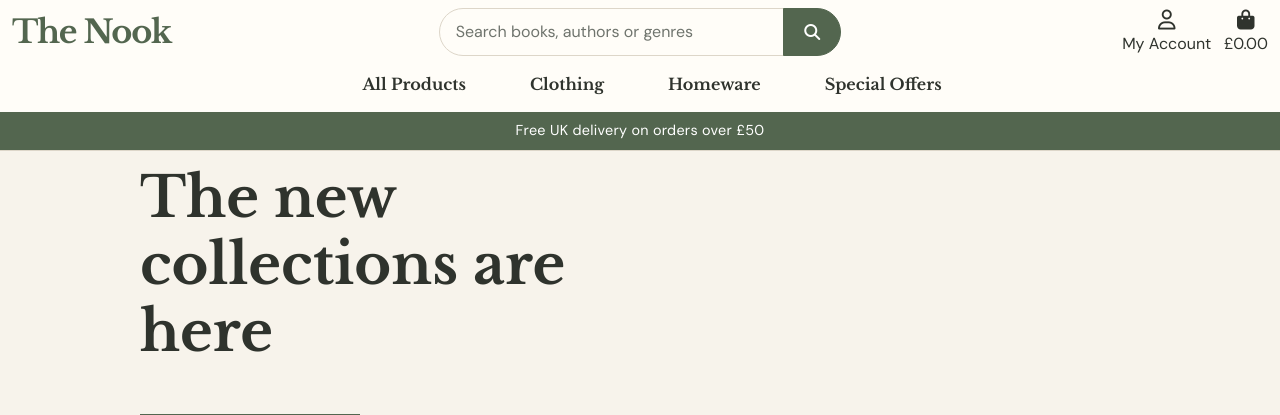
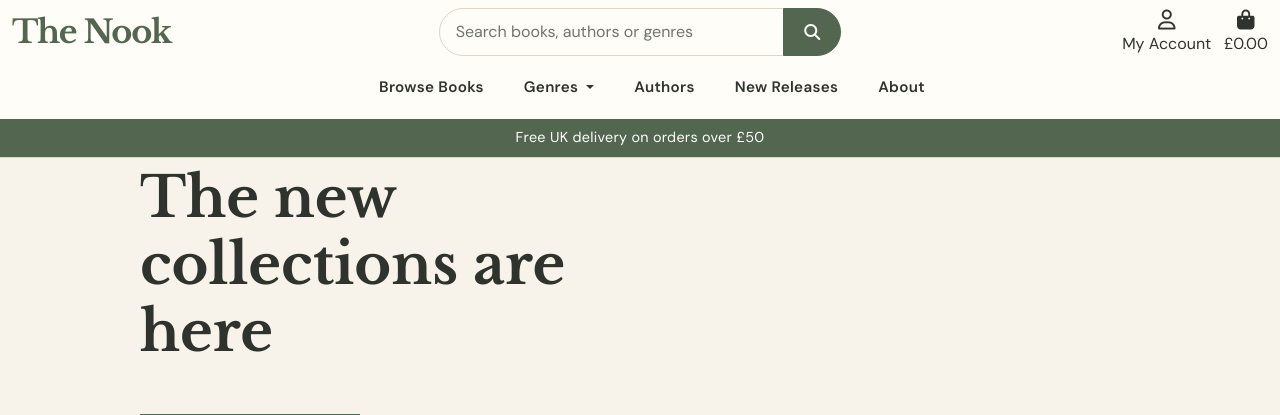
Before and after one commit to gibba42/project_5_the_nook, a Django app: page / in a window 1280 px wide. Shown: the top 415 px of the page. Run offline with Django 5.2, Linux system fonts and the light colour scheme; some libraries are stand-ins or nearby versions.

Commit message:
Updated the nav bar to match the bookstore model.

```diff
--- a/static/css/base.css
+++ b/static/css/base.css
@@ -160,6 +160,49 @@ header {
     box-shadow: 0 0 0 0.2rem rgba(124, 143, 118, 0.15);
 }
 
+/* ------------------------------------------------ Nook main navigation */
+
+.nook-main-nav {
+    gap: 1.5rem;
+}
+
+.nook-main-nav .nav-link {
+    color: var(--nook-ink);
+    font-size: 0.95rem;
+    font-weight: 600;
+    letter-spacing: 0.02em;
+    padding: 0.75rem 0.5rem;
+    position: relative;
+}
+
+.nook-main-nav .nav-link:hover,
+.nook-main-nav .nav-link:focus {
+    color: var(--nook-sage-dark);
+}
+
+.nook-main-nav .nav-link::after {
+    transition: border-color 0.2s ease;
+}
+
+@media (min-width: 992px) {
+
+    .nook-main-nav > .nav-item > .nav-link::before {
+        background-color: var(--nook-sage);
+        bottom: 0.35rem;
+        content: "";
+        height: 2px;
+        left: 50%;
+        position: absolute;
+        transform: translateX(-50%);
+        transition: width 0.2s ease;
+        width: 0;
+    }
+
+    .nook-main-nav > .nav-item > .nav-link:hover::before,
+    .nook-main-nav > .nav-item > .nav-link:focus::before {
+        width: calc(100% - 1rem);
+    }
+}
 
 /* ------------------------------------------------ Dropdowns */
 
--- a/templates/includes/main-nav.html
+++ b/templates/includes/main-nav.html
@@ -1,179 +1,106 @@
 <div class="collapse navbar-collapse" id="main-nav">
 
-    <ul class="navbar-nav w-auto mx-auto">
+    <ul class="navbar-nav w-auto mx-auto nook-main-nav">
 
+        <!-- Browse Books -->
+        <li class="nav-item">
+            <a
+                class="nav-link"
+                href="{% url 'products' %}">
+                Browse Books
+            </a>
+        </li>
+
+        <!-- Genres -->
         <li class="nav-item dropdown">
 
             <a
-                class="logo-font fw-bold nav-link text-black me-5"
+                class="nav-link dropdown-toggle"
                 href="#"
-                id="all-products-link"
+                id="genres-link"
+                role="button"
                 data-bs-toggle="dropdown"
                 aria-expanded="false">
-
-                All Products
-
+                Genres
             </a>
 
-            <div
-                class="dropdown-menu border-0"
-                aria-labelledby="all-products-link">
+            <ul
+                class="dropdown-menu"
+                aria-labelledby="genres-link">
 
+                <li>
                     <a
-                    href="{% url 'products' %}?sort=price&direction=asc"
-                    class="dropdown-item">
-                    By Price
+                        class="dropdown-item"
+                        href="{% url 'products' %}?category=fantasy">
+                        Fantasy
                     </a>
+                </li>
 
+                <li>
                     <a
-                    href="{% url 'products' %}?sort=rating&direction=desc"
-                    class="dropdown-item">
-                    By Rating
+                        class="dropdown-item"
+                        href="{% url 'products' %}?category=romance">
+                        Romance
                     </a>
+                </li>
 
+                <li>
                     <a
-                    href="{% url 'products' %}?sort=category&direction=asc"
-                    class="dropdown-item">
-                    By Category
+                        class="dropdown-item"
+                        href="{% url 'products' %}?category=crime">
+                        Crime &amp; Mystery
                     </a>
+                </li>
 
+                <li>
                     <a
-                    href="{% url 'products' %}"
-                    class="dropdown-item">
-                    All Products
+                        class="dropdown-item"
+                        href="{% url 'products' %}?category=science_fiction">
+                        Science Fiction
                     </a>
+                </li>
 
-            </div>
+                <li>
+                    <hr class="dropdown-divider">
+                </li>
+
+                <li>
+                    <a
+                        class="dropdown-item"
+                        href="{% url 'products' %}">
+                        View All Books
+                    </a>
+                </li>
+
+            </ul>
 
         </li>
 
-        <li class="nav-item dropdown">
-
+        <!-- Authors -->
+        <li class="nav-item">
             <a
-                class="logo-font fw-bold nav-link text-black me-5"
-                href="#"
-                id="clothing-link"
-                data-bs-toggle="dropdown"
-                aria-expanded="false">
-
-                Clothing
-
+                class="nav-link"
+                href="#">
+                Authors
             </a>
-
-            <div
-                class="dropdown-menu border-0"
-                aria-labelledby="clothing-link">
-
-                <a
-                    href="{% url 'products' %}?category=activewear,essentials"
-                    class="dropdown-item">
-                    Activewear &amp; Essentials
-                </a>
-
-                <a
-                    href="{% url 'products' %}?category=jeans"
-                    class="dropdown-item">
-                    Jeans
-                </a>
-
-                <a
-                    href="{% url 'products' %}?category=shirts"
-                    class="dropdown-item">
-                    Shirts
-                </a>
-
-                <a
-                    href="{% url 'products' %}?category=activewear,essentials,jeans,shirts"
-                    class="dropdown-item">
-                    All Clothing
-                </a>
-
-            </div>
-
         </li>
 
-        <li class="nav-item dropdown">
-
+        <!-- New Releases -->
+        <li class="nav-item">
             <a
-                class="logo-font fw-bold nav-link text-black me-5"
-                href="#"
-                id="homeware-link"
-                data-bs-toggle="dropdown"
-                aria-expanded="false">
-
-                Homeware
-
+                class="nav-link"
+                href="{% url 'products' %}?sort=created_at&direction=desc">
+                New Releases
             </a>
-
-            <div
-                class="dropdown-menu border-0"
-                aria-labelledby="homeware-link">
-
-                <a
-                    href="{% url 'products' %}?category=bed_bath"
-                    class="dropdown-item">
-                    Bed &amp; Bath
-                </a>
-
-                <a
-                    href="{% url 'products' %}?category=kitchen_dining"
-                    class="dropdown-item">
-                    Kitchen &amp; Dining
-                </a>
-
-                <a
-                    href="{% url 'products' %}?category=bed_bath,kitchen_dining"
-                    class="dropdown-item">
-                    All Homeware
-                </a>
-
-            </div>
-
         </li>
 
-        <li class="nav-item dropdown">
-
+        <!-- About -->
+        <li class="nav-item">
             <a
-                class="logo-font fw-bold nav-link text-black"
-                href="#"
-                id="specials-link"
-                data-bs-toggle="dropdown"
-                aria-expanded="false">
-
-                Special Offers
-
+                class="nav-link"
+                href="#">
+                About
             </a>
-
-            <div
-                class="dropdown-menu border-0"
-                aria-labelledby="specials-link">
-
-                <a
-                    href="{% url 'products' %}?category=new_arrivals"
-                    class="dropdown-item">
-                    New Arrivals
-                </a>
-
-                <a
-                    href="{% url 'products' %}?category=deals"
-                    class="dropdown-item">
-                    Deals
-                </a>
-
-                <a
-                    href="{% url 'products' %}?category=clearance"
-                    class="dropdown-item">
-                    Clearance
-                </a>
-
-                <a
-                    href="{% url 'products' %}?category=new_arrivals,deals,clearance"
-                    class="dropdown-item">
-                    All Specials
-                </a>
-
-            </div>
-
         </li>
 
     </ul>
```
Lines whose indentation alone changed are shown as unchanged.
